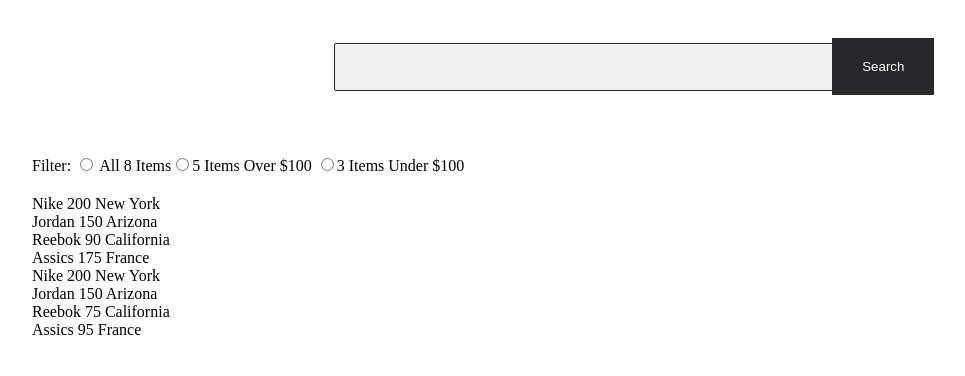
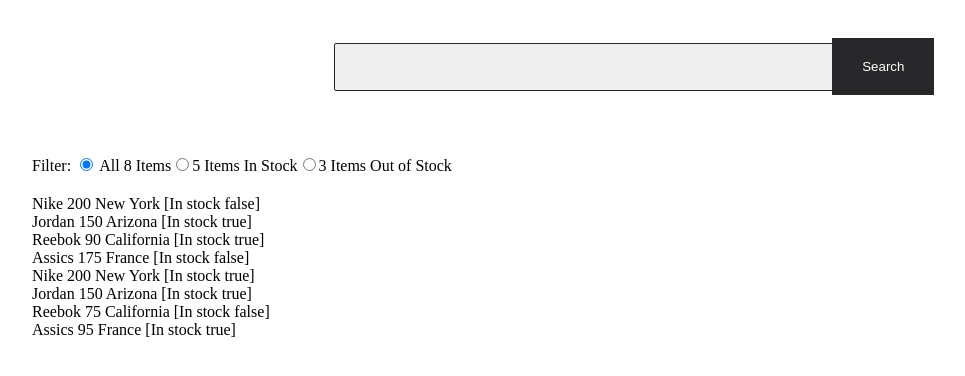
Before and after one commit to marco19972015/angularPratice, an Angular app: page / in a window 1280 px wide. Shown: the top 376 px of the page, without its empty margins (6-971 px from the left). Built offline with nearby package versions, Linux system fonts and the light colour scheme.

Commit message:
Added functionality to our website so we can see what products are in stock and the amount of stock for those products. Same thing for the products that are out of stock.

```diff
--- a/src/app/parent/filter/filter.component.html
+++ b/src/app/parent/filter/filter.component.html
@@ -1,14 +1,29 @@
 <div class="filter-container">
     <span>Filter: </span>
 
-    <input type="radio" name="filter" value="All" />
+    <input
+    type="radio"
+    name="filter"
+    value="all"
+    [(ngModel)]="selectedFilterRadioButton"
+    (change)="onSelectedFilterRadioButtonChanged()"/>
     <span>{{ " All " + allBrands + " Items"}}</span>
 
-    <input type="radio" name="filter" value="true" />
-    <span>{{priceOver + ' Items Over $100 '}}</span>
+    <input
+    type="radio"
+    name="filter"
+    value="true"
+    [(ngModel)]="selectedFilterRadioButton"
+    (change)="onSelectedFilterRadioButtonChanged()" />
+    <span>{{priceOver + ' Items In Stock'}}</span>
 
-    <input type="radio" name="filter" value="true" />
-    <span>{{priceUnder + ' Items Under $100 '}}</span>
+    <input
+    type="radio"
+    name="filter"
+    value="false"
+    [(ngModel)]="selectedFilterRadioButton"
+    (change)="onSelectedFilterRadioButtonChanged()"/>
+    <span>{{priceUnder + ' Items Out of Stock'}}</span>
 
 
 </div>
--- a/src/app/parent/filter/filter.component.ts
+++ b/src/app/parent/filter/filter.component.ts
@@ -1,4 +1,4 @@
-import { Component, Input } from '@angular/core';
+import { Component, EventEmitter, Input, Output } from '@angular/core';
 
 @Component({
   selector: 'app-filter',
@@ -6,10 +6,27 @@
   styleUrls: ['./filter.component.css']
 })
 export class FilterComponent {
-
+  // Input allows us to bind the properties to attributes in our parent component
   @Input() allBrands: number = 0;
+  // Contains the amount of products over 100 omes from the parent component
   @Input() priceOver: number = 100;
+  // Contains the amount of products under 100
   @Input() priceUnder: number = 100;
+  // Contains the boolean
+  @Input() inStock: number = 0;
 
 
+  // To output data we need to create an event emitter
+  // For the new EventEmitter we need to tell it what kind of data it wil emit, Hence type string generic
+  @Output() selectedFilterRadioButtonChanged: EventEmitter<string> = new EventEmitter<string>();
+
+  // This controls what button is currently selected
+  selectedFilterRadioButton: string = "all"
+
+  // Method that is associated with the change event
+  // We use this method to raise the event
+  onSelectedFilterRadioButtonChanged() {
+    // When we emit the event we can pass in the sFRB to dynamically change the value
+    this.selectedFilterRadioButtonChanged.emit(this.selectedFilterRadioButton);
+  }
 }
--- a/src/app/parent/parent.component.html
+++ b/src/app/parent/parent.component.html
@@ -4,11 +4,13 @@
     <div style="margin-bottom: 20px;">
     <app-filter
     [allBrands]="totalProdCount"
-    [priceOver]="totalProductsOver"
-    [priceUnder]="totalProductsUnder"
+    [priceOver]="productInStock"
+    [priceUnder]="productNotInStock"
+    (selectedFilterRadioButtonChanged)="onFilterChanged($event)"
     ></app-filter>
     </div>
 
-    <app-product *ngFor="let prod of products" [product]="prod"></app-product>
-
+    <div *ngFor="let prod of products" >
+        <app-product [product]="prod" app-product *ngIf="selectedFilterRadioButton === 'all' || prod.inStock.toString() === selectedFilterRadioButton" ></app-product>
+    </div>
 </div>
--- a/src/app/parent/parent.component.ts
+++ b/src/app/parent/parent.component.ts
@@ -12,49 +12,66 @@
     {
       brand: 'Nike',
       price: 200,
-      location: 'New York'
+      location: 'New York',
+      inStock: false
     },
     {
       brand: 'Jordan',
       price: 150,
-      location: 'Arizona'
+      location: 'Arizona',
+      inStock: true
     },
     {
       brand: 'Reebok',
       price: 90,
-      location: 'California'
+      location: 'California',
+      inStock: true
     },
     {
       brand: 'Assics',
       price: 175,
-      location: 'France'
+      location: 'France',
+      inStock: false
     },
     {
       brand: 'Nike',
       price: 200,
-      location: 'New York'
+      location: 'New York',
+      inStock: true
     },
     {
       brand: 'Jordan',
       price: 150,
-      location: 'Arizona'
+      location: 'Arizona',
+      inStock: true
     },
     {
       brand: 'Reebok',
       price: 75,
-      location: 'California'
+      location: 'California',
+      inStock: false
     },
     {
       brand: 'Assics',
       price: 95,
-      location: 'France'
+      location: 'France',
+      inStock: true
     },
   ]
 
   totalProdCount = this.products.length;
+  productInStock = this.products.filter(p => p.inStock === true).length;
+  productNotInStock = this.products.filter(p => p.inStock === false).length;
 
-  totalProductsOver = this.products.filter(p => p.price > 100).length;
+  selectedFilterRadioButton: string = 'all'
 
-  totalProductsUnder = this.products.filter(p => p.price < 100).length;
+  onFilterChanged(value: string) {
+    this.selectedFilterRadioButton = value;
 
+ this.productInStock
+ this.productNotInStock
+
+
+
+  }
 }
--- a/src/app/parent/product/product.component.html
+++ b/src/app/parent/product/product.component.html
@@ -2,4 +2,5 @@
     {{product.brand}}
     {{product.price}}
     {{product.location}}
+    {{ '[In stock ' + product.inStock + "]"}}
 </div>
--- a/src/app/parent/product/product.component.ts
+++ b/src/app/parent/product/product.component.ts
@@ -6,7 +6,7 @@
   styleUrls: ['./product.component.css']
 })
 export class ProductComponent {
-  @Input() product: {brand: string, price: number, location: string};
+  @Input() product: {brand: string, price: number, location: string, inStock: boolean};
 
   constructor(){
 
```
